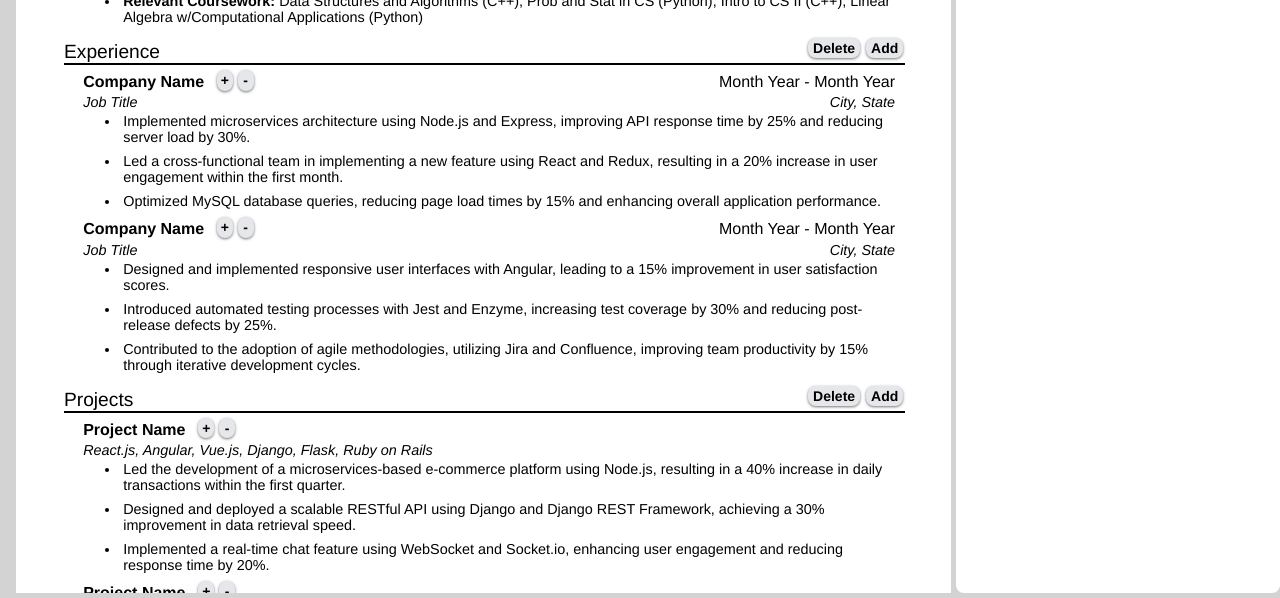
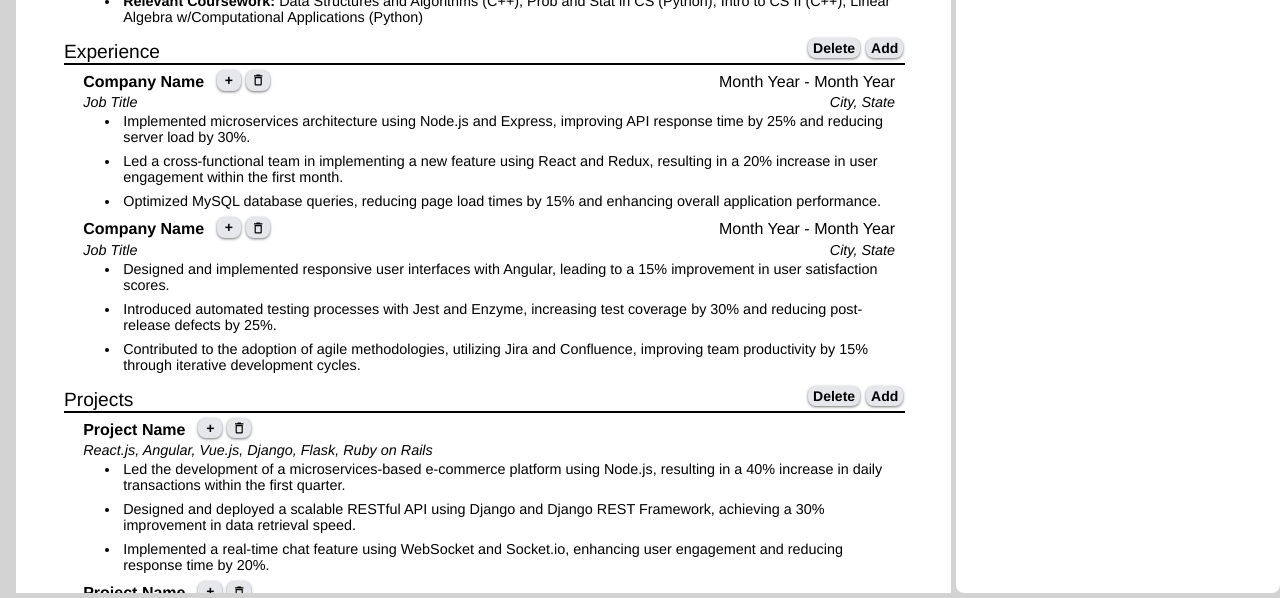
Before and after one commit to jehuzepedasilva2/cv-app, a React (Vite) app: page / in a window 1280 px wide. Shown: the part 215-813 px from the top of the page. Built offline with nearby package versions, Linux system fonts and the light colour scheme; the HTML template or start-up script is replaced by a standard one.

Commit message:
list items now deletable

```diff
--- a/src/Buttons.css
+++ b/src/Buttons.css
@@ -133,13 +133,11 @@ button.no-hover {
 .sub-top-add,
 .sub-button.sub-bottom {
   position: static;
-  width: 1rem;
+  width: 1.5rem;
   height: 1.3rem;
   display: flex;
   align-items: center;
   justify-content: center;
-  /* top: 0.05rem;
-  left: 9rem; */
 }
 
 button.sub-section.wiggle {
--- a/src/Buttons.jsx
+++ b/src/Buttons.jsx
@@ -1,6 +1,7 @@
 import PropTypes from 'prop-types';
 import { useState } from 'react';
 import './Buttons.css';
+
 
 AddButton.propTypes = {
   classes: PropTypes.string,
@@ -14,8 +15,8 @@ AddButton.propTypes = {
 
 SubtractButton.propTypes = {
   parentSection: PropTypes.string,
-  defaultText: PropTypes.string,
-  alternateText: PropTypes.string,
+  defaultText: PropTypes.oneOfType([PropTypes.string, PropTypes.object]),
+  alternateText: PropTypes.oneOfType([PropTypes.string, PropTypes.object]),
   additionalActions: PropTypes.func,
   targetElement: PropTypes.string,
   isListDel: PropTypes.bool,
@@ -126,24 +127,9 @@ export function AddButton({
 }
 
 
-function enableDisableEdits(parentSection, targetElement) {
-  const sectionsEditables = document.querySelectorAll(`.section.${parentSection} .${targetElement} .editable`);
-  sectionsEditables.forEach(edits => {
-    edits.contentEditable = edits.contentEditable !== 'true';
-  });
-}
-
 function indDelVisibility(parentSection, targetElement, isListItem=false) {
   const indDelButtons = document.querySelectorAll(`.section.${parentSection} .${targetElement} ${!isListItem ? '.ind-del' : '.ind-del-list'}`);
   indDelButtons.forEach(b => b.classList.toggle('vis'));
-}
-
-function enableDisableAddButton(parentSection) {
-  const sectionsAddButton = document.querySelector(`.section.${parentSection} .add-button`);
-  if (sectionsAddButton) {
-    sectionsAddButton.classList.toggle('no-hover');
-    sectionsAddButton.disabled = !sectionsAddButton.disabled;
-  }
 }
 
 function enableDisableListButtons(parentSection) {
@@ -177,22 +163,39 @@ function addWiggles(parentSection, targetElement, text, setText, toggleTexts) {
   });
 }
 
+function enableDisableAddButton(parentSection, isListItem=false) {
+  const sectionsAddButton = document.querySelector(`.section.${parentSection} ${!isListItem ? '.add-button' : '.sub-top-add'}`);
+  if (sectionsAddButton) {
+    sectionsAddButton.classList.toggle('no-hover');
+    sectionsAddButton.disabled = !sectionsAddButton.disabled;
+  }
+}
+
+function enableDisableEdits(parentSection, targetElement) {
+  const sectionsEditables = document.querySelectorAll(`.section.${parentSection} .${targetElement} .editable`);
+  sectionsEditables.forEach(edits => {
+    edits.contentEditable = edits.contentEditable !== 'true';
+  });
+}
+
 export function SubtractButton({
-  parentSection, //experience
+  parentSection,
   defaultText = 'Delete',
   alternateText = 'Edit',
   additionalActions = () => {},
-  targetElement='sub-section', //sub-bottom
-  isListDel=false, // true
+  targetElement='sub-section',
+  isListDel=false,
 }) {
   const [buttonText, setButtonText] = useState(defaultText);
   const toggleTexts = [defaultText, alternateText];
 
   const handleClickList = () => {
     const [mainSection, section] = parentSection.split(' ');
+    console.log(mainSection, section);
     addWiggles(mainSection, section, buttonText, setButtonText, toggleTexts);
     indDelVisibility(mainSection, section, true);
-    //TODO: disable add
+    enableDisableAddButton(mainSection, true);
+    enableDisableEdits(mainSection, `outer.${section}`);
   }
 
 
--- a/src/Section.css
+++ b/src/Section.css
@@ -151,3 +151,8 @@ ul {
 .outer {
   position: relative;
 }
+
+.sub-top svg {
+  height: 20px;
+  width: 20px;
+}
--- a/src/Section.jsx
+++ b/src/Section.jsx
@@ -9,6 +9,10 @@ import {
 } from './Buttons';
 import { useState } from 'react';
 import { useEditable } from './handleEditable';
+import {
+  DeleteIcon,
+  EditIcon
+} from './icons.jsx';
 
 function sanitizeInput(input) {
   console.log(input);
@@ -172,8 +176,8 @@ function SubSection({ information, infoId, item, setInfo, isProjects, isEducatio
           {!isEducation && <AddButton classes='sub-top-add' information={information} setInfo={setInfo} isEducation={isEducation} isProject={isProjects} text='+' id={infoId} />}
           {!isEducation && <SubtractButton
             parentSection={`${isProjects ? 'projects' : isEducation ? 'education' : 'experience'} ${infoId}`}
-            defaultText='-'
-            alternateText='-'
+            defaultText={DeleteIcon}
+            alternateText={EditIcon}
             targetElement='sub-bottom'
             isListDel={true}
           />}
--- a/src/TopPage.css
+++ b/src/TopPage.css
@@ -33,7 +33,7 @@
   word-break: break-all;
 }
 
-svg {
+.top-page svg {
   height: 16px;
   width: 16px;
 }
--- a/src/icons.jsx
+++ b/src/icons.jsx
@@ -24,3 +24,15 @@ export const GitHubIcon = (
     </g>
   </svg>
 );
+
+export const DeleteIcon = (
+  <svg viewBox="0 0 24 24">
+    <path d="M6,19A2,2 0 0,0 8,21H16A2,2 0 0,0 18,19V7H6V19M8,9H16V19H8V9M15.5,4L14.5,3H9.5L8.5,4H5V6H19V4H15.5Z" />
+  </svg>
+);
+
+export const EditIcon = (
+  <svg viewBox="0 0 24 24">
+    <path d="M5,3C3.89,3 3,3.89 3,5V19A2,2 0 0,0 5,21H19A2,2 0 0,0 21,19V12H19V19H5V5H12V3H5M17.78,4C17.61,4 17.43,4.07 17.3,4.2L16.08,5.41L18.58,7.91L19.8,6.7C20.06,6.44 20.06,6 19.8,5.75L18.25,4.2C18.12,4.07 17.95,4 17.78,4M15.37,6.12L8,13.5V16H10.5L17.87,8.62L15.37,6.12Z" />
+  </svg>
+);
```
